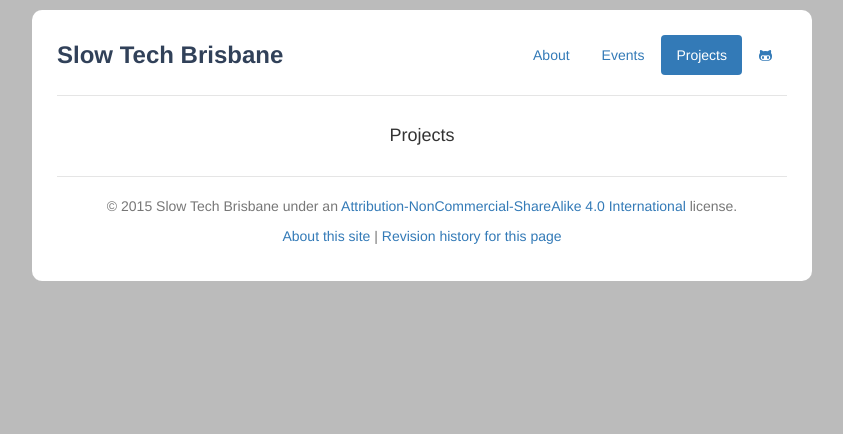
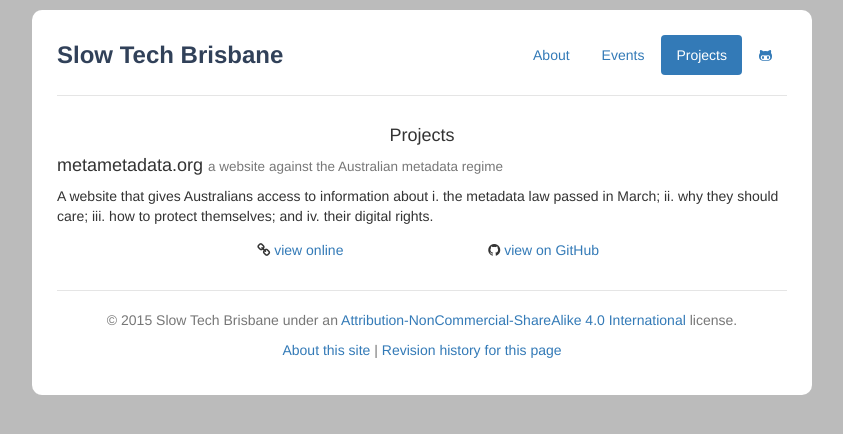
Before and after one commit to slowtechbne/slowtechbne.github.io, a Jekyll site: the page built from projects.md, in a window 1280 px wide. Shown: the top 434 px of the page, without its empty margins (218-1061 px from the left). Built offline with Jekyll 4.4.1, drawn with Linux system fonts in a browser that asks for light colours.

Commit message:
Projects page now works.

```diff
--- /dev/null
+++ b/_data/projects.yaml
@@ -0,0 +1,7 @@
+- title: metametadata.org
+  subtitle: a website against the Australian metadata regime
+  url: "https://metametadata.org"
+  github: "https://github.com/slowtechbne/metametadata.org"
+  description: >
+    A website that gives Australians access to information about
+    i. the metadata law passed in March; ii. why they should care; iii. how to protect themselves; and iv. their digital rights.
--- /dev/null
+++ b/_includes/projects.html
@@ -0,0 +1,22 @@
+{% for project in site.data.projects %}
+<h4>{{ project.title }} <small>{{ project.subtitle }}</small></h4>
+{{ project.description | markdownify }}
+  {% if project.url or project.github %}
+  <div class="links"
+       {% if project.url and project.github %}
+       id="links_3"
+       {% else if project.github %}
+       id="links_2"
+       {% else %}
+       id="links_1"
+       {% endif %}>
+    {% if project.url %}
+    <div class="website">
+      <i class="fa fa-link"></i> <a href="{{ project.url }}">view online</a>
+    </div
+    >{% endif %}{% if project.github %}<div class="github">
+      <i class="fa fa-github"></i> <a href="https://github.com/{{ project.github.url }}">view on GitHub</a>
+    </div>{% endif %}
+  </div>
+  {% endif %}
+{% endfor %}
--- a/css/slowtech.css
+++ b/css/slowtech.css
@@ -40,3 +40,29 @@ body {
 .index-news {
   margin-left: 2em;
 }
+
+/* for projects */
+
+.links {
+	margin-top:14px;
+	text-align:center;
+	width:100%
+}
+
+#links_1>div{
+	width:100%
+}
+
+#links_2>div{
+	width:50%
+}
+
+#links_3>div{
+	width:33.33%
+}
+
+.links div{
+	display:inline-block;
+	min-width:150px;
+	text-align:center
+}
--- a/projects.md
+++ b/projects.md
@@ -3,3 +3,5 @@ layout: page
 title: Projects
 permalink: /projects/
 ---
+
+{% include projects.html %}
```
